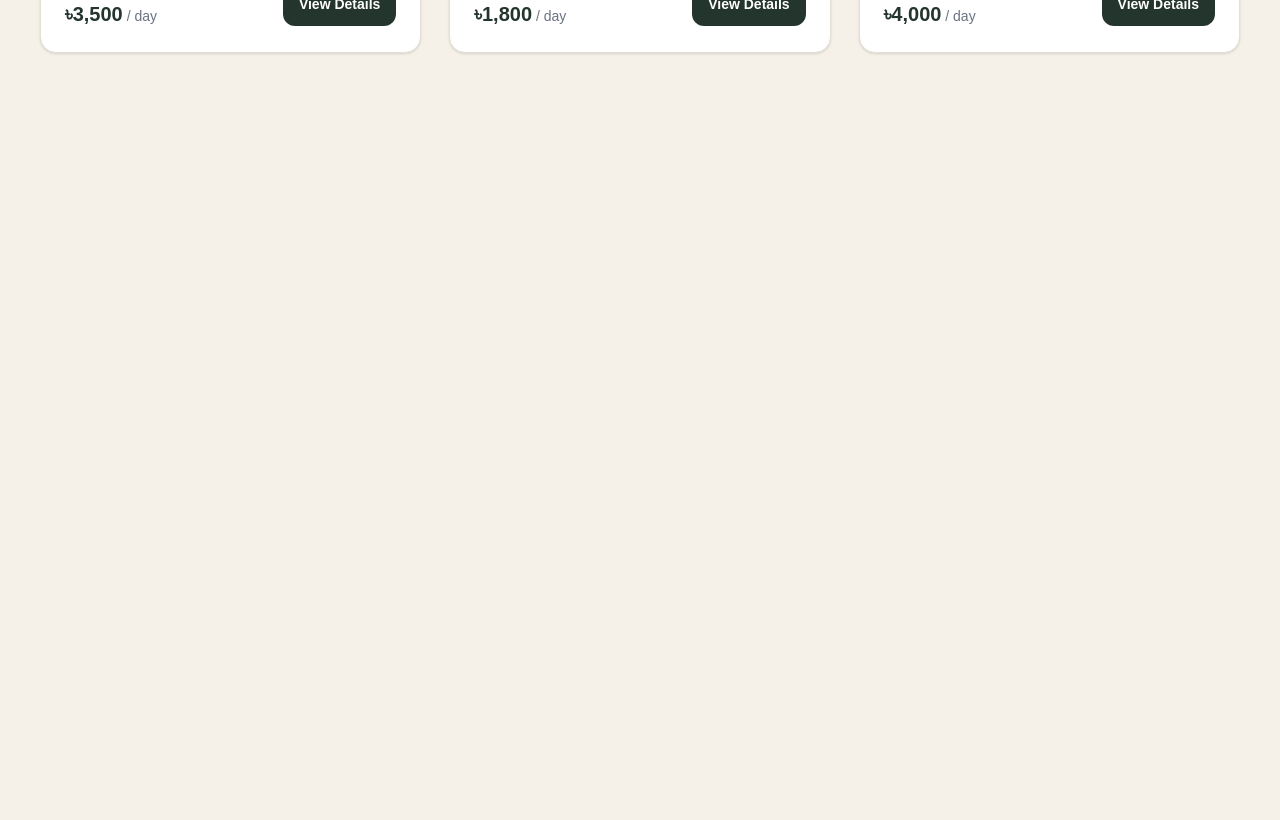
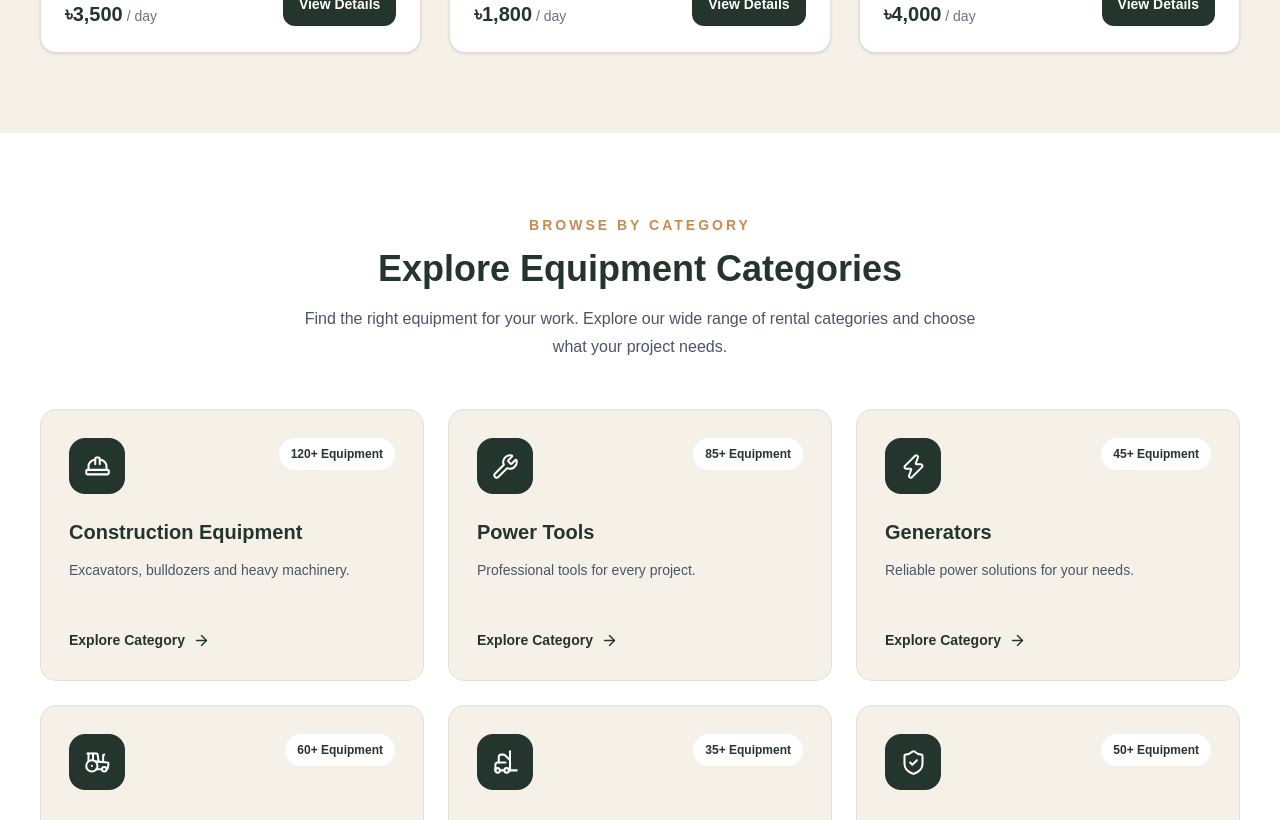
Before and after one commit to Sharminakther336/RentForge-Client, a Next.js app: page / in a window 1280 px wide. Shown: the part 1980-2800 px from the top of the page. Before the commit the page ends 2113 px from the top, so only its background shows below. Built offline with nearby package versions, Linux system fonts and the light colour scheme.

Commit message:
Add categories and why choose us sections

```diff
--- a/src/app/page.tsx
+++ b/src/app/page.tsx
@@ -1,6 +1,9 @@
+
 import Navbar from "@/components/navbar/Navbar";
 import Banner from "@/components/banner/Banner";
 import FeaturedEquipment from "@/components/equipment/FeaturedEquipment";
+import Categories from "@/components/categories/Categories";
+import WhyChooseUs from "@/components/why-choose-us/WhyChooseUs";
 
 export default function Home() {
   return (
@@ -8,6 +11,8 @@ export default function Home() {
       <Navbar />
       <Banner />
       <FeaturedEquipment />
+      <Categories />
+      <WhyChooseUs />
     </main>
   );
 }
--- /dev/null
+++ b/src/components/categories/Categories.tsx
@@ -0,0 +1,160 @@
+
+"use client";
+
+import { motion } from "framer-motion";
+import {
+  HardHat,
+  Wrench,
+  Zap,
+  Tractor,
+  Forklift,
+  ShieldCheck,
+  ArrowRight,
+} from "lucide-react";
+import Link from "next/link";
+
+const categories = [
+  {
+    id: 1,
+    name: "Construction Equipment",
+    description: "Excavators, bulldozers and heavy machinery.",
+    icon: HardHat,
+    count: "120+ Equipment",
+  },
+  {
+    id: 2,
+    name: "Power Tools",
+    description: "Professional tools for every project.",
+    icon: Wrench,
+    count: "85+ Equipment",
+  },
+  {
+    id: 3,
+    name: "Generators",
+    description: "Reliable power solutions for your needs.",
+    icon: Zap,
+    count: "45+ Equipment",
+  },
+  {
+    id: 4,
+    name: "Agriculture",
+    description: "Tractors and modern farming equipment.",
+    icon: Tractor,
+    count: "60+ Equipment",
+  },
+  {
+    id: 5,
+    name: "Material Handling",
+    description: "Forklifts and equipment for heavy loads.",
+    icon: Forklift,
+    count: "35+ Equipment",
+  },
+  {
+    id: 6,
+    name: "Safety Equipment",
+    description: "Essential safety tools and protective gear.",
+    icon: ShieldCheck,
+    count: "50+ Equipment",
+  },
+];
+
+const containerVariants = {
+  hidden: {},
+  visible: {
+    transition: {
+      staggerChildren: 0.12,
+    },
+  },
+};
+
+const cardVariants = {
+  hidden: {
+    opacity: 0,
+    y: 25,
+  },
+  visible: {
+    opacity: 1,
+    y: 0,
+    transition: {
+      duration: 0.5,
+      ease: "easeOut" as const,
+    },
+  },
+};
+
+export default function Categories() {
+  return (
+    <section className="bg-white px-6 py-20 md:px-10">
+      <div className="mx-auto max-w-7xl">
+
+        {/* Section Heading */}
+        <div className="mb-12 text-center">
+          <span className="text-sm font-bold uppercase tracking-[3px] text-[#C98B52]">
+            Browse By Category
+          </span>
+
+          <h2 className="mt-3 text-3xl font-bold text-[#24352D] md:text-4xl">
+            Explore Equipment Categories
+          </h2>
+
+          <p className="mx-auto mt-4 max-w-2xl leading-7 text-gray-600">
+            Find the right equipment for your work.
+            Explore our wide range of rental categories
+            and choose what your project needs.
+          </p>
+        </div>
+
+        {/* Category Cards */}
+        <motion.div
+          variants={containerVariants}
+          initial="hidden"
+          whileInView="visible"
+          viewport={{ once: true, amount: 0.15 }}
+          className="grid gap-6 sm:grid-cols-2 lg:grid-cols-3"
+        >
+          {categories.map((category) => {
+            const Icon = category.icon;
+
+            return (
+              <motion.div
+                key={category.id}
+                variants={cardVariants}
+                whileHover={{ y: -7 }}
+                className="group rounded-2xl border border-[#E5E0D6] bg-[#F5F1E8] p-7 transition-all duration-300 hover:border-[#C98B52] hover:bg-white hover:shadow-xl"
+              >
+                <div className="flex items-start justify-between">
+                  <div className="flex h-14 w-14 items-center justify-center rounded-2xl bg-[#24352D] text-white transition-colors duration-300 group-hover:bg-[#C98B52] group-hover:text-[#24352D]">
+                    <Icon size={27} strokeWidth={1.8} />
+                  </div>
+
+                  <span className="rounded-full bg-white px-3 py-2 text-xs font-semibold text-[#24352D]">
+                    {category.count}
+                  </span>
+                </div>
+
+                <h3 className="mt-6 text-xl font-bold text-[#24352D]">
+                  {category.name}
+                </h3>
+
+                <p className="mt-3 min-h-12 text-sm leading-6 text-gray-600">
+                  {category.description}
+                </p>
+
+                <Link
+                  href={`/equipment?category=${encodeURIComponent(category.name)}`}
+                  className="mt-6 inline-flex items-center gap-2 text-sm font-bold text-[#24352D] transition-colors group-hover:text-[#C98B52]"
+                >
+                  Explore Category
+                  <ArrowRight
+                    size={17}
+                    className="transition-transform group-hover:translate-x-1"
+                  />
+                </Link>
+              </motion.div>
+            );
+          })}
+        </motion.div>
+      </div>
+    </section>
+  );
+}
--- /dev/null
+++ b/src/components/why-choose-us/WhyChooseUs.tsx
@@ -0,0 +1,173 @@
+
+"use client";
+
+import { motion } from "framer-motion";
+import {
+  ShieldCheck,
+  BadgeCheck,
+  Wallet,
+  Clock,
+  ArrowRight,
+} from "lucide-react";
+
+const features = [
+  {
+    id: 1,
+    title: "Quality Equipment",
+    description:
+      "Access well-maintained and reliable equipment for every type of project.",
+    icon: ShieldCheck,
+    number: "01",
+  },
+  {
+    id: 2,
+    title: "Trusted Owners",
+    description:
+      "Connect with verified equipment owners and rent with confidence.",
+    icon: BadgeCheck,
+    number: "02",
+  },
+  {
+    id: 3,
+    title: "Affordable Pricing",
+    description:
+      "Compare rental prices and find the best equipment within your budget.",
+    icon: Wallet,
+    number: "03",
+  },
+  {
+    id: 4,
+    title: "Easy & Secure Booking",
+    description:
+      "Book your required equipment through a simple and secure rental process.",
+    icon: Clock,
+    number: "04",
+  },
+];
+
+const containerVariants = {
+  hidden: {},
+  visible: {
+    transition: {
+      staggerChildren: 0.15,
+    },
+  },
+};
+
+const itemVariants = {
+  hidden: {
+    opacity: 0,
+    y: 30,
+  },
+  visible: {
+    opacity: 1,
+    y: 0,
+    transition: {
+      duration: 0.6,
+      ease: "easeOut" as const,
+    },
+  },
+};
+
+export default function WhyChooseUs() {
+  return (
+    <section className="overflow-hidden bg-[#F5F1E8] px-6 py-20 md:px-10">
+      <div className="mx-auto max-w-7xl">
+
+        {/* Heading */}
+        <motion.div
+          initial={{ opacity: 0, y: 25 }}
+          whileInView={{ opacity: 1, y: 0 }}
+          viewport={{ once: true }}
+          transition={{ duration: 0.7 }}
+          className="mx-auto mb-14 max-w-3xl text-center"
+        >
+          <span className="text-sm font-bold uppercase tracking-[3px] text-[#C98B52]">
+            The RentForge Advantage
+          </span>
+
+          <h2 className="mt-4 text-3xl font-bold leading-tight text-[#24352D] md:text-5xl">
+            Why Choose{" "}
+            <span className="text-[#C98B52]">RentForge?</span>
+          </h2>
+
+          <p className="mt-5 leading-8 text-gray-600">
+            We make equipment rental simple, reliable and
+            affordable. Everything you need to complete
+            your project with confidence.
+          </p>
+        </motion.div>
+
+        {/* Feature Cards */}
+        <motion.div
+          variants={containerVariants}
+          initial="hidden"
+          whileInView="visible"
+          viewport={{ once: true, amount: 0.15 }}
+          className="grid gap-6 sm:grid-cols-2 lg:grid-cols-4"
+        >
+          {features.map((feature) => {
+            const Icon = feature.icon;
+
+            return (
+              <motion.div
+                key={feature.id}
+                variants={itemVariants}
+                whileHover={{ y: -8 }}
+                className="group relative rounded-2xl border border-[#E5E0D6] bg-white p-7 shadow-sm transition-all duration-300 hover:border-[#C98B52] hover:shadow-xl"
+              >
+                {/* Number */}
+                <div className="absolute right-6 top-6 text-sm font-bold text-[#D9D4C9]">
+                  {feature.number}
+                </div>
+
+                {/* Icon */}
+                <div className="flex h-16 w-16 items-center justify-center rounded-2xl bg-[#24352D] text-white transition-all duration-300 group-hover:bg-[#C98B52] group-hover:text-[#24352D] group-hover:rotate-6">
+                  <Icon size={30} strokeWidth={1.8} />
+                </div>
+
+                {/* Content */}
+                <h3 className="mt-7 text-xl font-bold text-[#24352D]">
+                  {feature.title}
+                </h3>
+
+                <p className="mt-4 min-h-20 text-sm leading-7 text-gray-600">
+                  {feature.description}
+                </p>
+
+                {/* Bottom Line */}
+                <div className="mt-6 flex items-center justify-between">
+                  <span className="h-1 w-12 rounded-full bg-[#C98B52] transition-all duration-300 group-hover:w-20" />
+
+                  <ArrowRight
+                    size={19}
+                    className="text-[#C98B52] transition-transform duration-300 group-hover:translate-x-2"
+                  />
+                </div>
+              </motion.div>
+            );
+          })}
+        </motion.div>
+
+        {/* Bottom Message */}
+        <motion.div
+          initial={{ opacity: 0, y: 20 }}
+          whileInView={{ opacity: 1, y: 0 }}
+          viewport={{ once: true }}
+          transition={{ duration: 0.7 }}
+          className="mt-14 rounded-2xl bg-[#24352D] px-7 py-9 text-center md:px-12"
+        >
+          <h3 className="text-2xl font-bold text-white md:text-3xl">
+            Ready to Start Your Next Project?
+          </h3>
+
+          <p className="mx-auto mt-3 max-w-2xl leading-7 text-[#E9EDE5]/75">
+            Find the right equipment, connect with trusted owners
+            and make your next project easier with RentForge.
+          </p>
+        </motion.div>
+
+      </div>
+    </section>
+  );
+}
```
